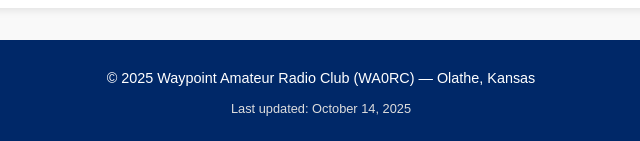
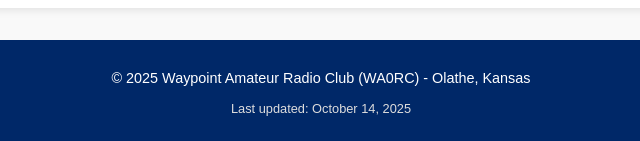
Before and after one commit to gx1400/wa0rc-web, a plain HTML site: page index.html in a window 1280 px wide. Shown: the part 742-883 px from the top of the page, 319-959 px from the left. Drawn offline with Linux system fonts and the light colour scheme.

Commit message:
modify index.html, add workflow dispatch

```diff
--- a/index.html
+++ b/index.html
@@ -109,7 +109,7 @@
   </main>
 
   <footer>
-    <p>&copy; 2025 Waypoint Amateur Radio Club (WA0RC) &mdash; Olathe, Kansas</p>
+    <p>&copy; 2025 Waypoint Amateur Radio Club (WA0RC) - Olathe, Kansas</p>
     <p class="small-note">Last updated: <span id="lastUpdated"></span></p>
   </footer>
 
```
Also changed, not shown: 1 other file.
